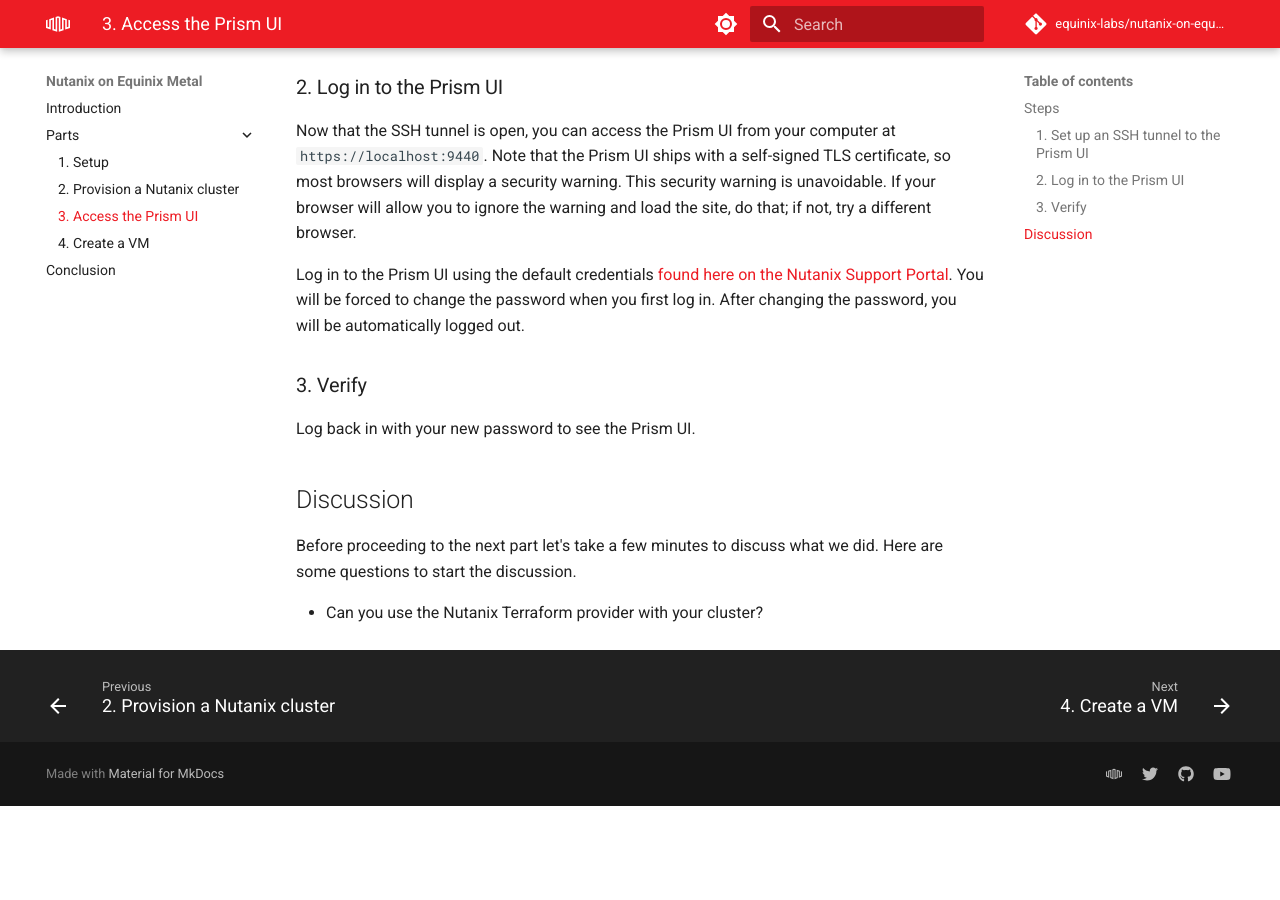
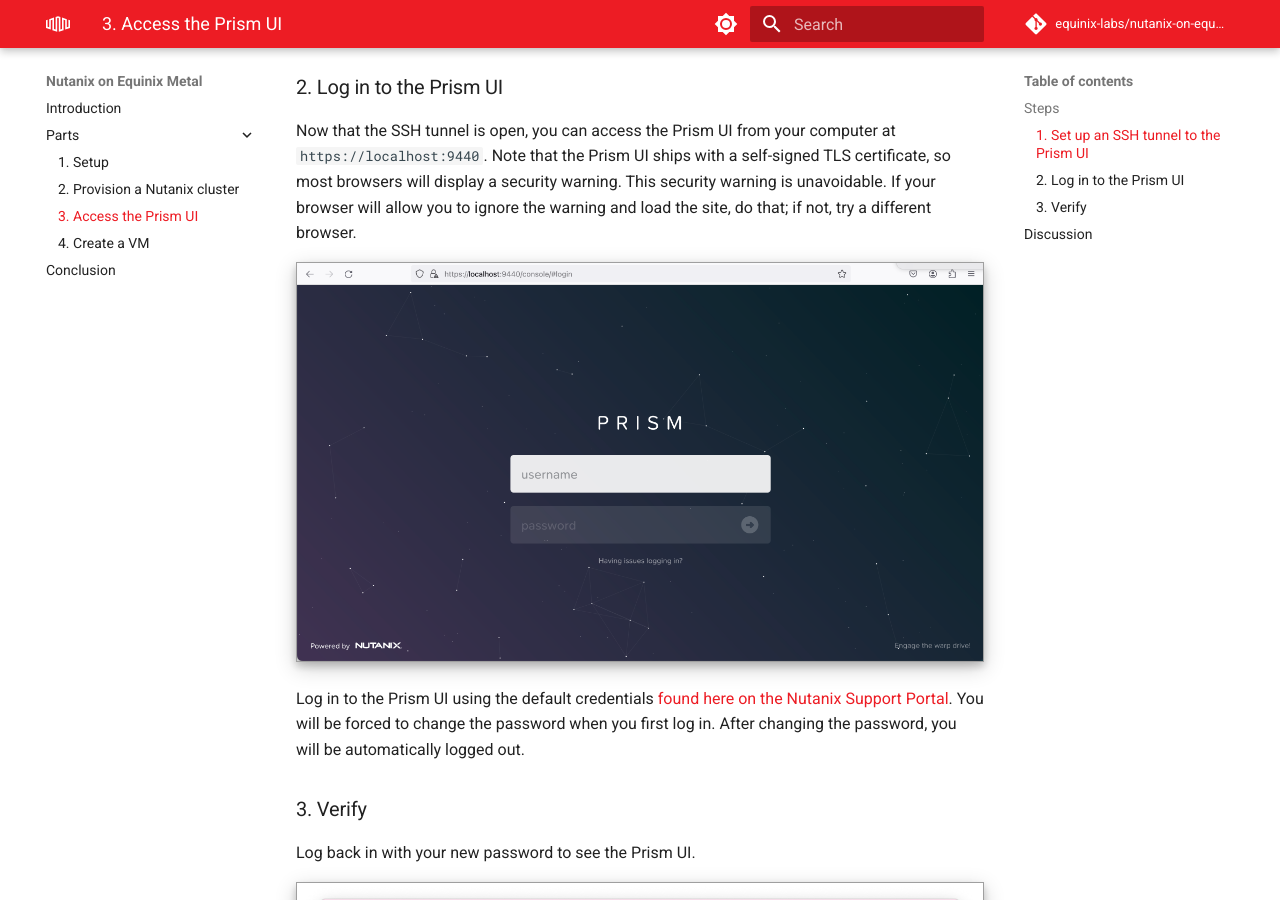
Before and after one commit to equinix-labs/equinix-labs-metal-nutanix-cluster, an MkDocs documentation site: the page built from docs/parts/access_prism_ui.md, in a window 1280 px wide and 900 px high, scrolled down 612 px. Built offline with MkDocs 1.6.1 and Material for MkDocs 9.7.7, drawn with Linux system fonts in a browser that asks for light colours; comment, search, counter and statistics services are not loaded; before the commit the page ends 1418 px from its top, so only the background shows below that.

Commit message:
fix: add screenshots of initial Prism UI

```diff
--- a/docs/parts/access_prism_ui.md
+++ b/docs/parts/access_prism_ui.md
@@ -21,23 +21,16 @@
 
 Now that the SSH tunnel is open, you can access the Prism UI from your computer at `https://localhost:9440`.  Note that the Prism UI ships with a self-signed TLS certificate, so most browsers will display a security warning.  This security warning is unavoidable. If your browser will allow you to ignore the warning and load the site, do that; if not, try a different browser.
 
-<!--
-TODO: a screenshot here?
--->
+![Prism login form](../images/prism-login-form.png)
 
 Log in to the Prism UI using the default credentials [found here on the Nutanix Support Portal](https://portal.nutanix.com/page/documents/details?targetId=AHV-Admin-Guide-v6_7:app-admin-cvm-access-c.html). You will be forced to change the password when you first log in.  After changing the password, you will be automatically logged out.
-
-<!--
-TODO: another screenshot?
--->
 
 
 ### 3. Verify
 
 Log back in with your new password to see the Prism UI.
-<!--
-TODO: point out some Prism UI things here?  Cluster status, licensing warnings, ???
--->
+
+![Prism UI](../images/prism-ui.png)
 
 ## Discussion
 
```
Also changed, not shown: docs/images/prism-login-form.png (added), docs/images/prism-ui.png (added).
